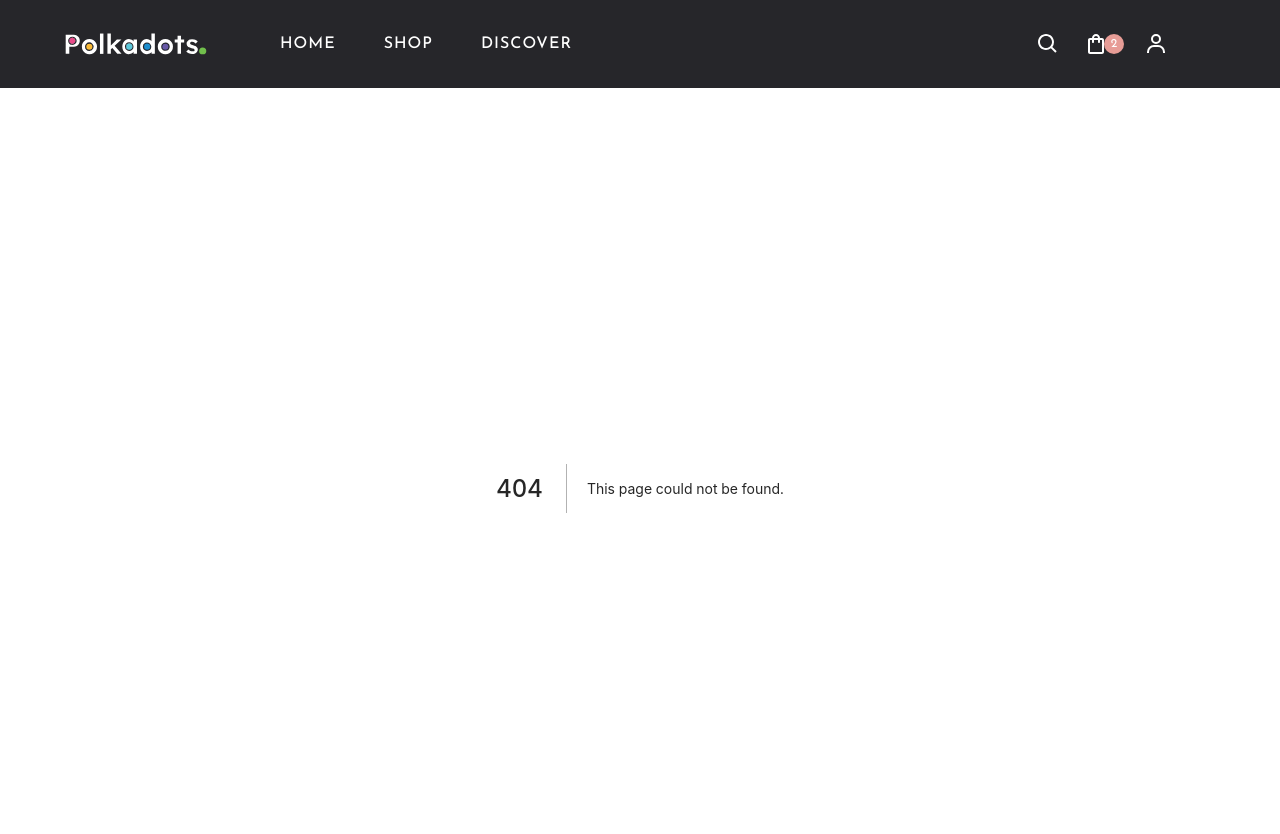
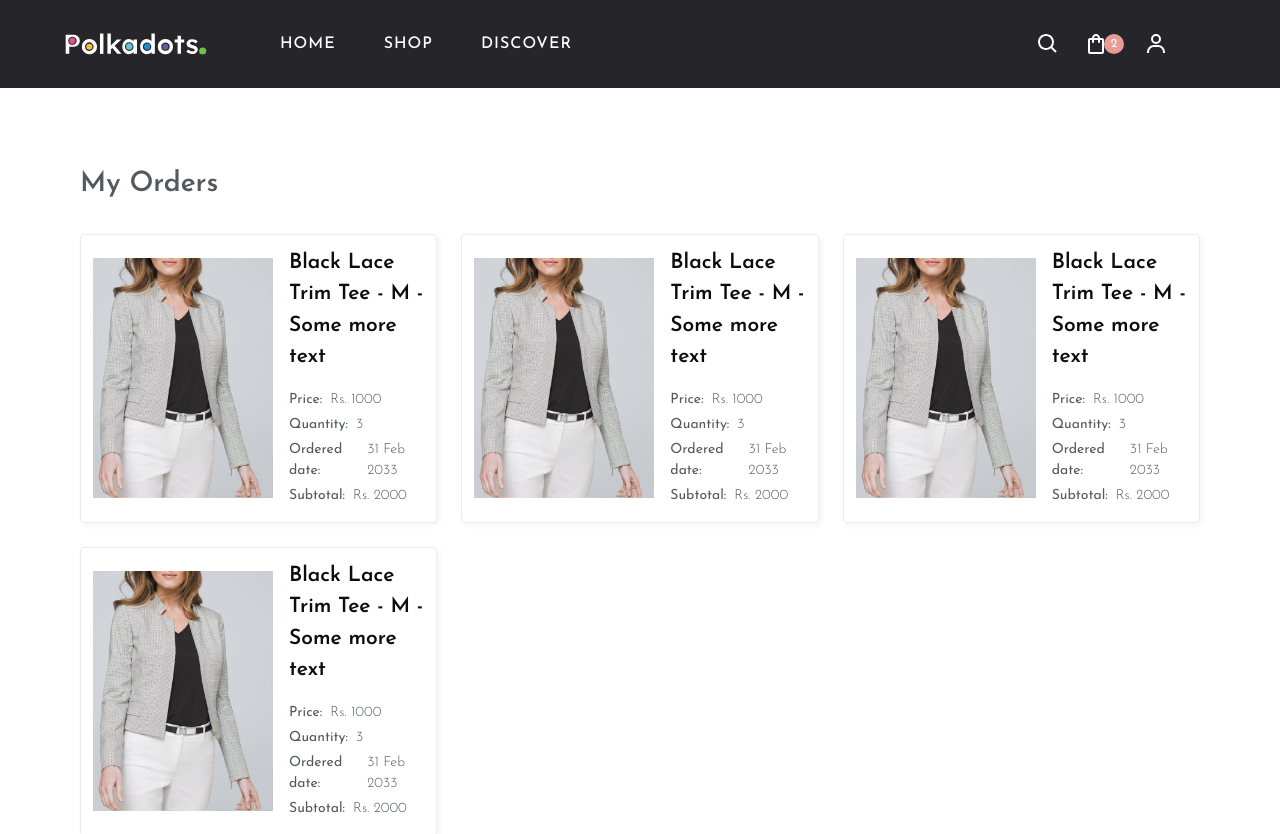
Before and after one commit to Ahmustufa/ixa-theme, a Next.js app: page /my-account/orders in a window 1280 px wide. Before the commit this address had no page. Shown: the top 834 px of the page. Built offline with nearby package versions, Linux system fonts and the light colour scheme; grey boxes are pictures that could not be loaded.

Commit message:
made order page

```diff
--- a/pages/my-account/dashboard.js
+++ b/pages/my-account/dashboard.js
@@ -3,7 +3,7 @@ import styled from "styled-components";
 import Link from "next/link";
 import AccountSidebar from "../../src/component/sidebar/accountSidebar";
 
-const Order = () => {
+const Dashboard = () => {
   return (
     <StyledPage style={{ padding: 80 }}>
       <Row>
@@ -32,7 +32,7 @@ const Order = () => {
   );
 };
 
-export default Order;
+export default Dashboard;
 
 const StyledPage = styled.div`
   .dashboard {
--- /dev/null
+++ b/pages/my-account/orders.js
@@ -0,0 +1,110 @@
+import { Row, Col } from "antd";
+import styled from "styled-components";
+
+const Orders = () => {
+  return (
+    <StyledPage style={{ padding: 80 }}>
+      <h2 style={{ fontSize: 28, fontWeight: 600, color: "#54595f", marginBottom: 32 }}>
+        My Orders
+      </h2>
+      {/* <Row className="table-header" justify="space-around">
+        <Col span={8}>Product</Col>
+        <Col span={3}>Price</Col>
+        <Col span={3}>Quantity</Col>
+        <Col span={3}>Ordered date</Col>
+        <Col span={3}>Subtotal</Col>
+      </Row>
+
+      {[1, 2, 3].map((item, index) => (
+        <div className="table-row">
+          <Row justify="space-around">
+            <Col span={8}>
+              <div className="d-flex">
+                <img
+                  src="/images/demo_image.jpg"
+                  style={{ width: 100, marginRight: 12 }}
+                />
+                <div>
+                  <p>Black Lace Trim Tee - M</p>
+                </div>
+              </div>
+            </Col>
+            <Col span={3}>Rs. 1000</Col>
+            <Col span={3}>2</Col>
+            <Col span={3}>31 Feb 2023</Col>
+            <Col span={3}>2000</Col>
+          </Row>
+        </div>
+      ))} */}
+
+      <Row gutter={[24, 24]}>
+        {[1, 2, 3, 4].map((item, index) => (
+          <Col key={index} span={8}>
+            <div className="box d-flex align-items-center">
+              <div>
+                <img src="/images/demo_image.jpg" style={{ width: 180 }} />
+              </div>
+
+              <div className="ml-3">
+                <div className="product-name">
+                  Black Lace Trim Tee - M - Some more text
+                </div>
+
+                <div className="">
+                  <div className="d-flex mb-1" style={{ color: "#54595f", fontSize: 14 }}>
+                    <div className="">Price: </div>
+                    <div className="font-weight-light ml-2">Rs. 1000</div>
+                  </div>
+                  <div className="d-flex mb-1" style={{ color: "#54595f", fontSize: 14 }}>
+                    <div className="">Quantity: </div>
+                    <div className="font-weight-light ml-2">3</div>
+                  </div>
+                  <div className="d-flex mb-1" style={{ color: "#54595f", fontSize: 14 }}>
+                    <div className="">Ordered date: </div>
+                    <div className="font-weight-light ml-2">31 Feb 2033</div>
+                  </div>
+                  <div className="d-flex mb-1" style={{ color: "#54595f", fontSize: 14 }}>
+                    <div className="">Subtotal: </div>
+                    <div className="font-weight-light ml-2">Rs. 2000</div>
+                  </div>
+                </div>
+              </div>
+            </div>
+          </Col>
+        ))}
+      </Row>
+    </StyledPage>
+  );
+};
+
+export default Orders;
+
+const StyledPage = styled.div`
+  .table-header {
+    background-color: #ececec;
+    padding: 12px 0;
+  }
+
+  .table-row {
+    border-bottom: 1px solid #e5e5e5;
+    padding: 16px 0;
+
+    :last-child {
+      border: none;
+    }
+  }
+
+  .box {
+    box-shadow: 2px 2px 6px rgba(0, 0, 0, 0.05);
+    border-radius: 4px;
+    padding: 12px;
+    border: 1px solid #ececec;
+  }
+
+  .product-name {
+    color: #0c0c0c;
+    font-size: 21px;
+    font-weight: 600;
+    margin-bottom: 16px;
+  }
+`;
```
